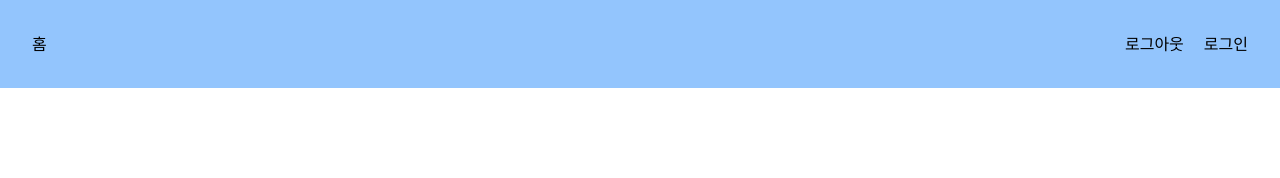
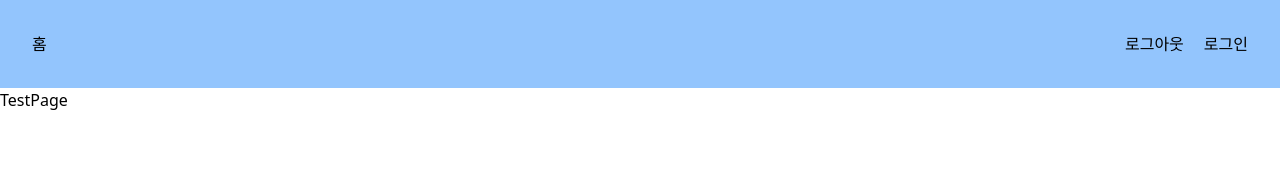
Before and after one commit to lje00220/mbti-test, a React (Vite) app: page /test in a window 1280 px wide. Before the commit this address had no page. Shown: the top 178 px of the page. Built offline with nearby package versions, Linux system fonts and the light colour scheme; sample sign-in values are in the browser's storage.

Commit message:
feat: react-hot-toast 설치

```diff
--- a/package.json
+++ b/package.json
@@ -14,6 +14,7 @@
     "json-server": "^1.0.0-beta.3",
     "react": "^19.0.0",
     "react-dom": "^19.0.0",
+    "react-hot-toast": "^2.5.2",
     "react-router-dom": "^7.2.0"
   },
   "devDependencies": {
--- /dev/null
+++ b/src/pages/testPage/TestPage.jsx
@@ -0,0 +1,7 @@
+import React from "react";
+
+const TestPage = () => {
+  return <div>TestPage</div>;
+};
+
+export default TestPage;
--- a/src/shared/Router.jsx
+++ b/src/shared/Router.jsx
@@ -6,6 +6,7 @@ import Profile from "../pages/profile/Profile";
 import Header from "../components/Header";
 import { useContext } from "react";
 import { AuthContext } from "../context/AuthContext";
+import TestPage from "../pages/testPage/TestPage";
 
 const PrivateRoute = ({ element: Element }) => {
   const { isAuthenticated } = useContext(AuthContext);
@@ -26,6 +27,7 @@ const Router = () => {
         <Route path="/login" element={<PublicRoute element={Login} />} />
         <Route path="/signup" element={<PublicRoute element={SignUp} />} />
         <Route path="/profile" element={<PrivateRoute element={Profile} />} />
+        <Route path="/test" element={<PrivateRoute element={TestPage} />} />
       </Routes>
     </BrowserRouter>
   );
```
Also changed, not shown: 1 other file (tests, documents, lock files or other folders).
